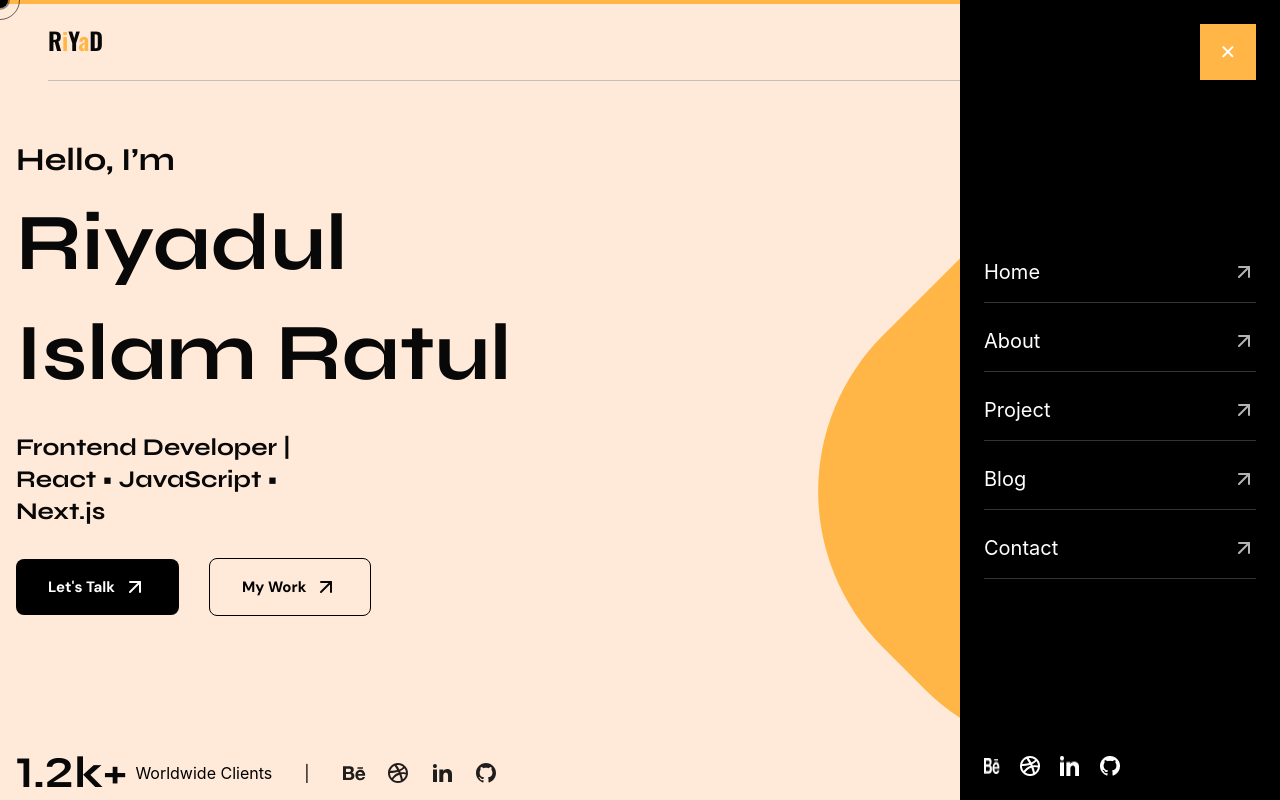
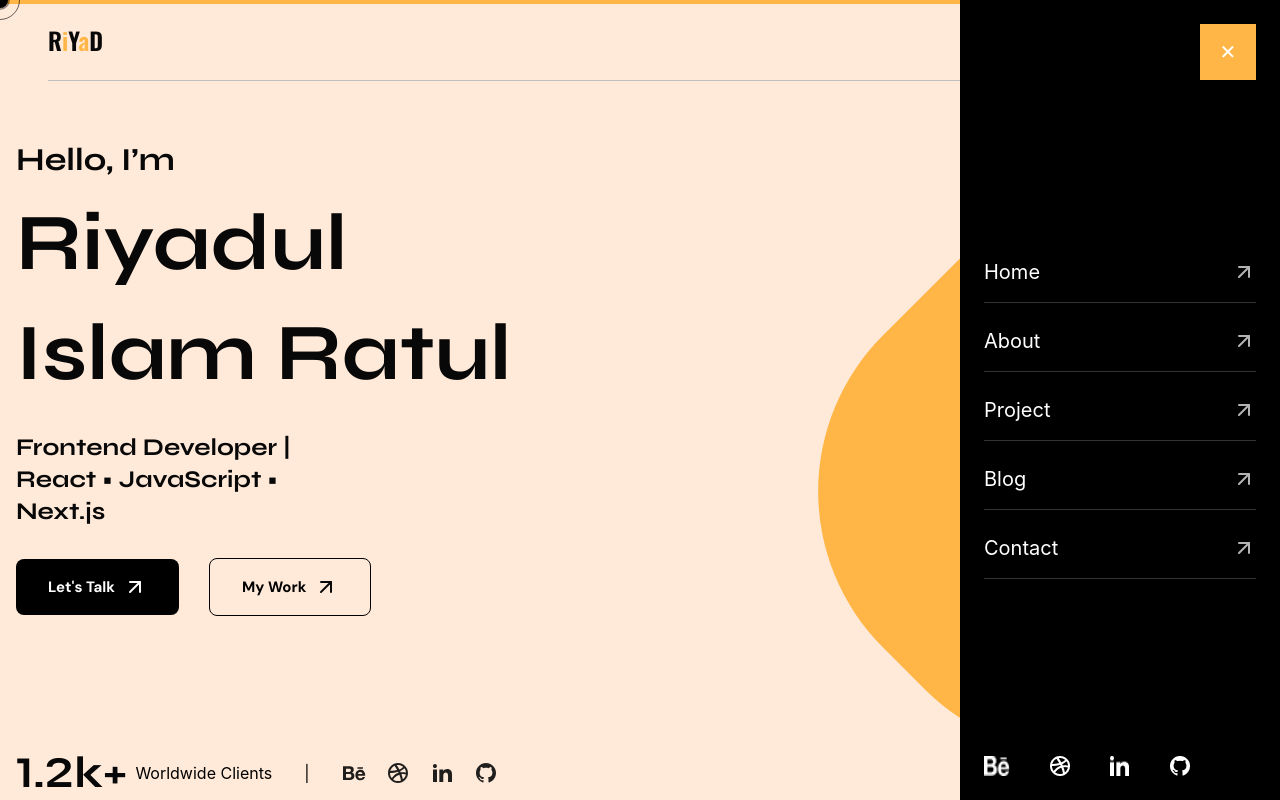
Before and after one commit to Riyadulislamratul/My_Portfolio, a React app: page / in a window 1280 px wide. Both pictures are taken after a click on the element 1230 px from the left and 40 px from the top of the page. Shown: the top 800 px of the page. Built offline with nearby package versions, Linux system fonts and the light colour scheme; the HTML template or start-up script is replaced by a standard one.

Commit message:
fix: blog error fixed

```diff
--- a/src/components/Blog.jsx
+++ b/src/components/Blog.jsx
@@ -52,7 +52,7 @@ const cards = [
     link: "https://modevo-project-with-react.vercel.app/",
   },
   {
-    img: BlogImg2,
+    img: BlogImg4,
     title: "E-commerce Website",
     date: "Mar 27, 2026",
     description:
@@ -60,7 +60,7 @@ const cards = [
     link: "https://e-commerce-five-navy-79.vercel.app/",
   },
   {
-    img: BlogImg3,
+    img: BlogImg2,
     title: "Restaurant Website",
     date: "Oct 28, 2025",
     description:
@@ -68,7 +68,7 @@ const cards = [
     link: "https://riyadulislamratul.github.io/Resturant-Website/",
   },
   {
-    img: BlogImg4,
+    img: BlogImg3,
     title: "Travel Website",
     date: "Apr 21, 2026",
     description:
--- a/src/components/Header.jsx
+++ b/src/components/Header.jsx
@@ -97,8 +97,8 @@ const Header = () => {
             </div>
 
             {/* SOCIAL */}
-            <div className="flex items-center gap-5 z-9000">
-                <img src={Behance} alt="Behance" className="size-4" />
+            <div className="flex items-center gap-10 z-9000">
+                <img src={Behance} alt="Behance" className="w-6.5 h-5" />
                 <img src={Dribbble} alt="Dribbble" className="size-5" />
                 <Link to="https://www.linkedin.com/in/md-riyadul-islam-ratul-16b422326/" target="_blank">
                   <img src={LinkedIn} alt="LinkedIn" className="size-5" />
```
